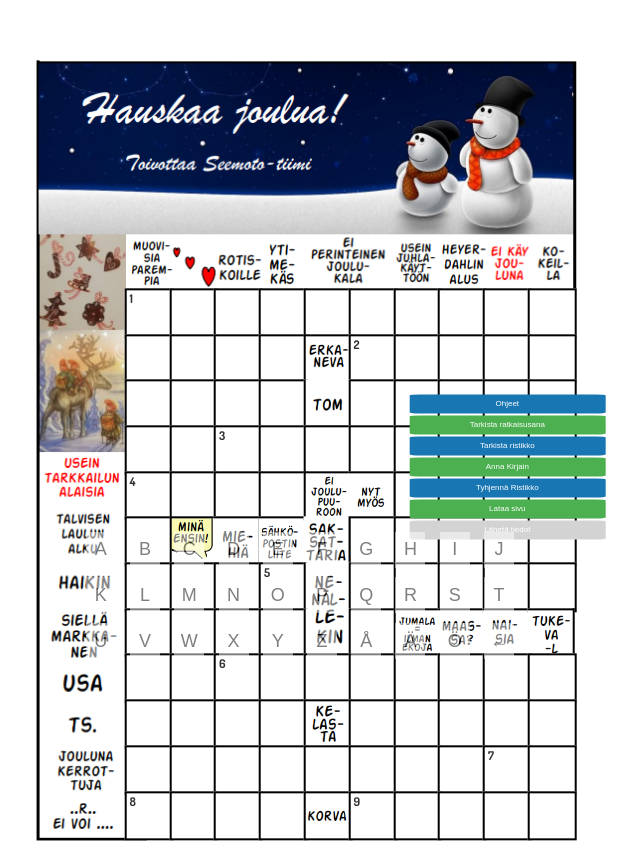
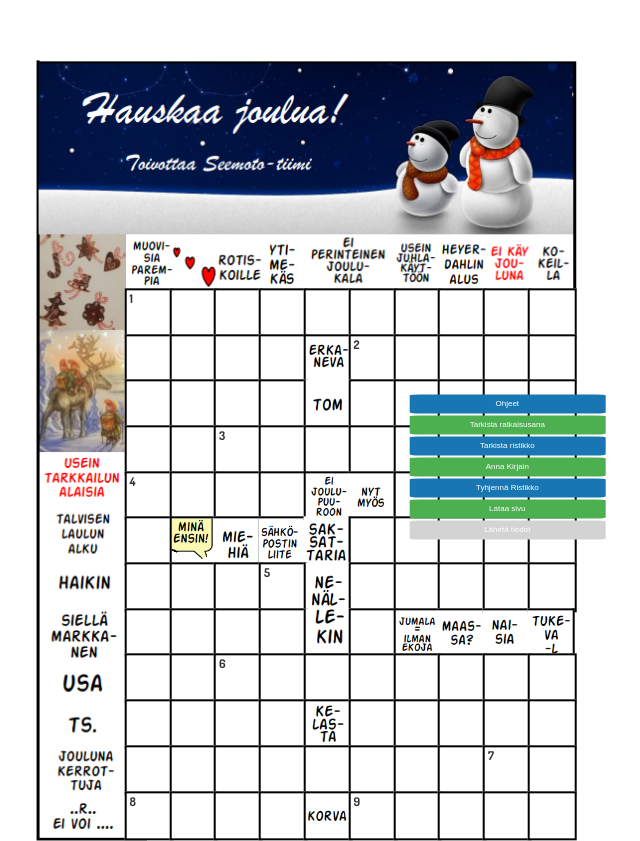
Before and after one commit to DeveloperWizard83/SeemotoRistikko2022, a React (Vite) app: page / in a window 1280 px wide. Shown: the part 106-947 px from the top of the page, without its empty margins (334-974 px from the left). Built offline with nearby package versions, Linux system fonts and the light colour scheme.

Commit message:
Paranneltu css

```diff
--- a/src/CrosswordGrid.css
+++ b/src/CrosswordGrid.css
@@ -410,10 +410,8 @@
   }
 }
 @media screen and (max-width: 650px) {
-  /* CSS rules for screens smaller than 768px */
-  .canvas{
-    margin-top: -50px;
-  }
+  /* CSS rules for screens smaller than 650px */
+
   .grid-item {
 
 
@@ -422,9 +420,12 @@
   }
   .static-number {
     font-size: 10px;
-    top: 1px;
-    left: 1px;
+    top: 2px;
+    left: 2px;
 
+  }
+  .button-container{
+    margin-left: 10px;
   }
   .background {
     position: absolute;
@@ -437,18 +438,18 @@
   }
   .grid-container {
     display: grid;
-    grid-template-columns: repeat(10, 6vw);
+    grid-template-columns: repeat(10, 6.1vw);
     grid-template-rows: repeat(12, 6.2vw);
     position: absolute;
     top: calc(50% + 15.5vw); /* Adjust 20px to whatever value you need to move it down */
-    left: calc(55% + 1vw); /* Adjust 20px to whatever value you need to move it right */
+    left: calc(55% + 1.6vw); /* Adjust 20px to whatever value you need to move it right */
     transform: translate(-50%, -50%); /* This centers the grid based on its own size */
   }
 
 }
 
 @media screen and (max-width: 550px) {
-  /* CSS rules for screens smaller than 768px */
+  /* CSS rules for screens smaller than 550px */
 
   .canvas{
     margin-top: -50px;
--- a/src/CustomKeyboard.css
+++ b/src/CustomKeyboard.css
@@ -5,65 +5,7 @@
 }
 
 
-@media (max-width: 1400px) {
 
-
-
-    .custom-keyboard-container {
-        display: flex;
-        position: fixed;
-        bottom: 0;
-        left: 50%; /* Add this to start the container in the center */
-        transform: translateX(-50%); /* Add this to shift the container back to the center */
-        justify-content: center;
-        width: 100%; /* Stretch the container across the width of the screen */
-        max-width: 600px; /* Set a max-width to prevent it from getting too wide */
-        z-index: 1; /* Make sure this is not higher than the crossword grid's z-index */
-        /* ... other styles ... */
-    }
-
-    .custom-keyboard {
-        display: grid;
-        grid-template-columns: repeat(10, 3.3vw);
-        grid-template-rows: repeat(3, 3.42vw);
-       gap: 2px;
-
-
-        max-width: 600px; /* Or whatever maximum width you prefer */
-        opacity: 0.5;
-
-
-
-
-
-        /* No need to set top, left, or bottom properties here as the container takes care of positioning */
-    }
-
-    .custom-keyboard button {
-      height: 36px; /* Ensure the height is enough for easy interaction */
-      max-width: 30px; /* Ensure the max-width fits the desired layout */
-      margin: 0; /* Remove margin to prevent extra spacing around buttons */
-      padding: 0 5px;
-       /* Set button background to slightly transparent white for contrast */
-      color: black;
-      font-size: large;
-    border: none;
-    background: #FFFFFF; /* Button background to white */
-
-
-    }
-
-      .static-number {
-        font-size: 12px;
-        top: 1px;
-        left: 3px;
-
-      }
-      .canvas {
-        top: calc(30% + 3.6vw)
-      }
-
-    }
 
     @media (min-width: 401px)and (max-width: 600px) {
 
```
